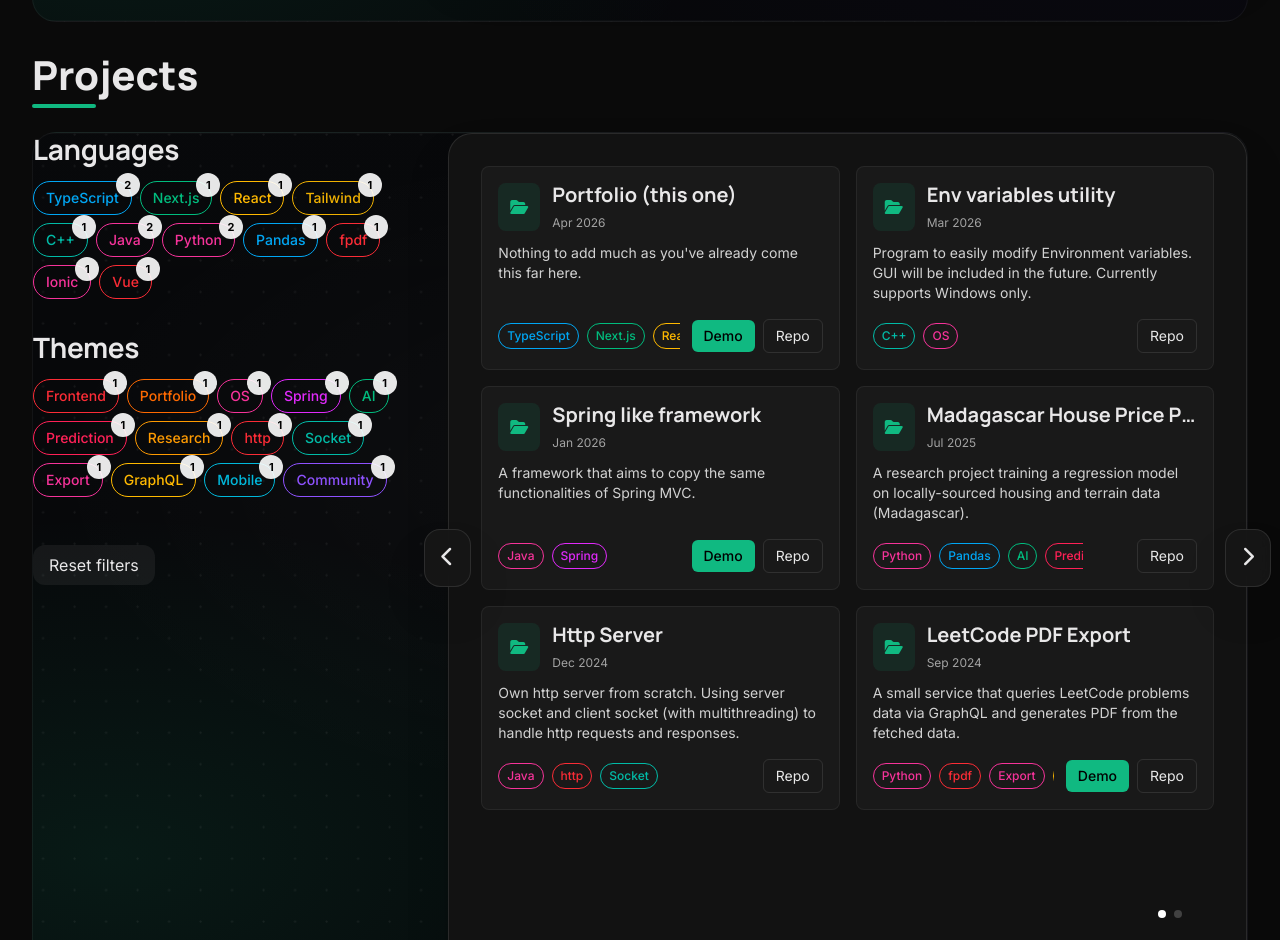
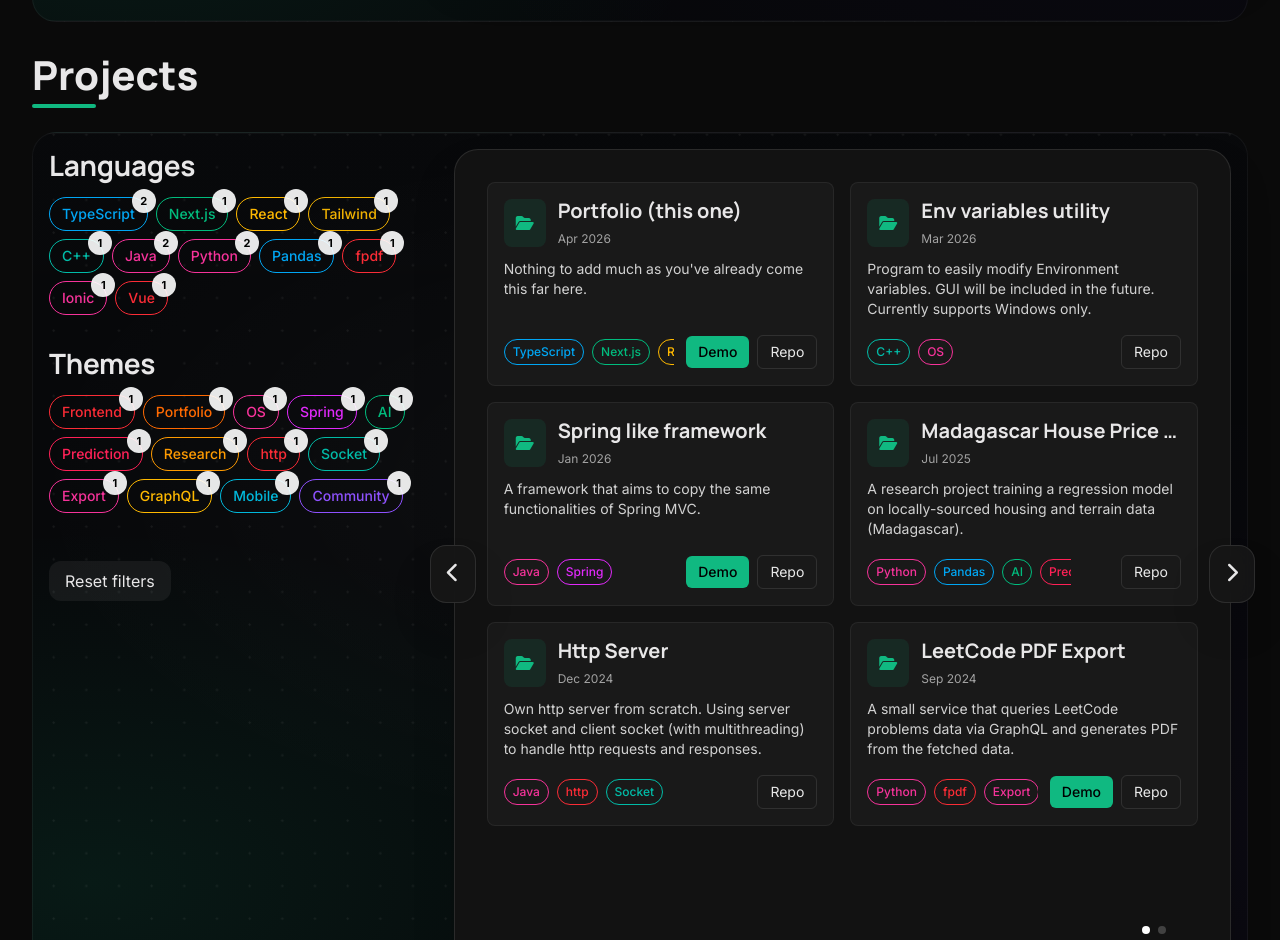
Before and after one commit to gigasandwich/giga-portfolio, a Next.js app: page / in a window 1280 px wide. Shown: the part 1860-2800 px from the top of the page. Built offline with nearby package versions, Linux system fonts and the light colour scheme.

Commit message:
Fix project section view

```diff
--- a/src/components/BackgroundlessButton.tsx
+++ b/src/components/BackgroundlessButton.tsx
@@ -62,7 +62,7 @@ const BackgroundlessButton = ({ children, content, color, active = false, size =
                 ${sizeClasses}
                 rounded-full font-medium
                 cursor-pointer
-                ${active ? "bg-white/5" : ""}
+                ${active ? "bg-white/10" : ""}
                 ${className}
             `}
         >
--- a/src/sections/Projects.tsx
+++ b/src/sections/Projects.tsx
@@ -166,7 +166,7 @@ export default function Projects() {
 
     return (
         <>
-            <div className="grid grid-cols-1 lg:grid-cols-3 gap-8 items-start">
+            <div className="grid grid-cols-1 lg:grid-cols-3 gap-8 items-start p-4">
                 <aside className="col-span-1 flex flex-col gap-6">
                     <div>
                         <h2 className="text-white mb-2">Languages</h2>
```
